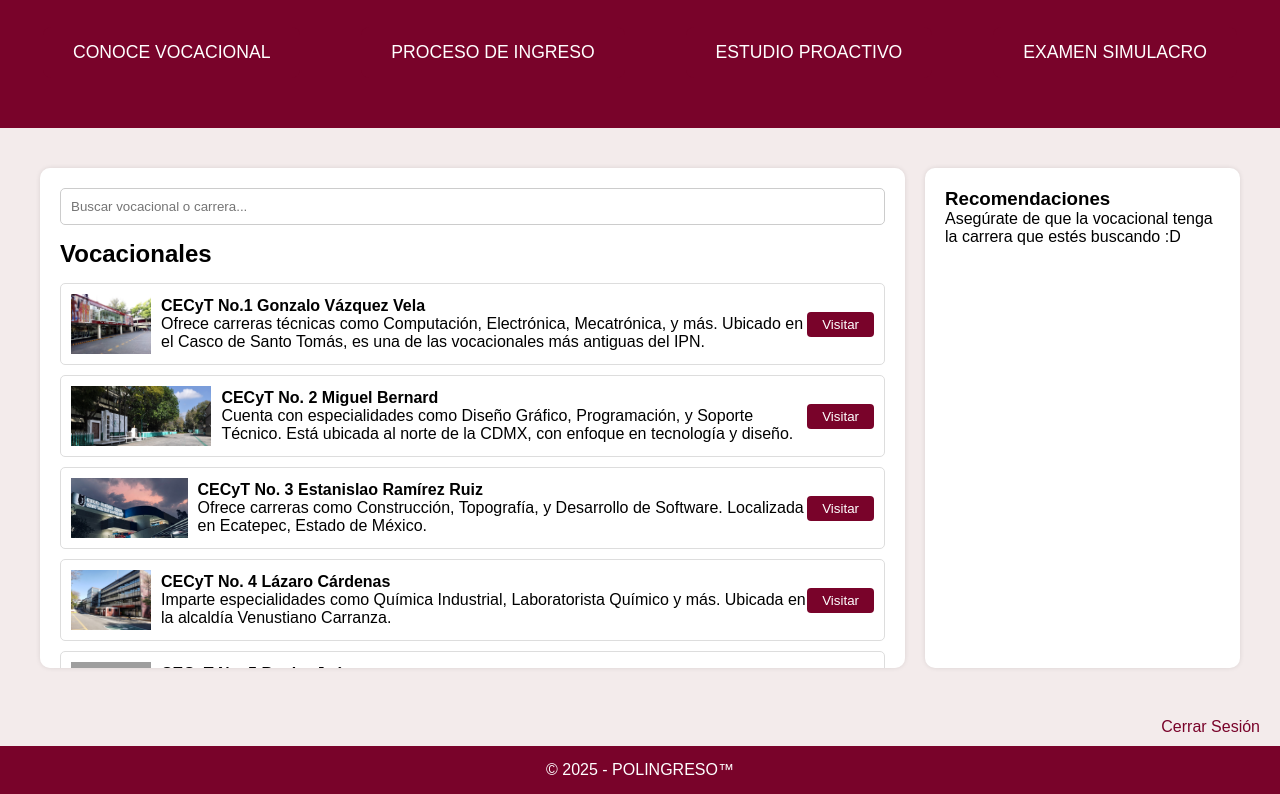
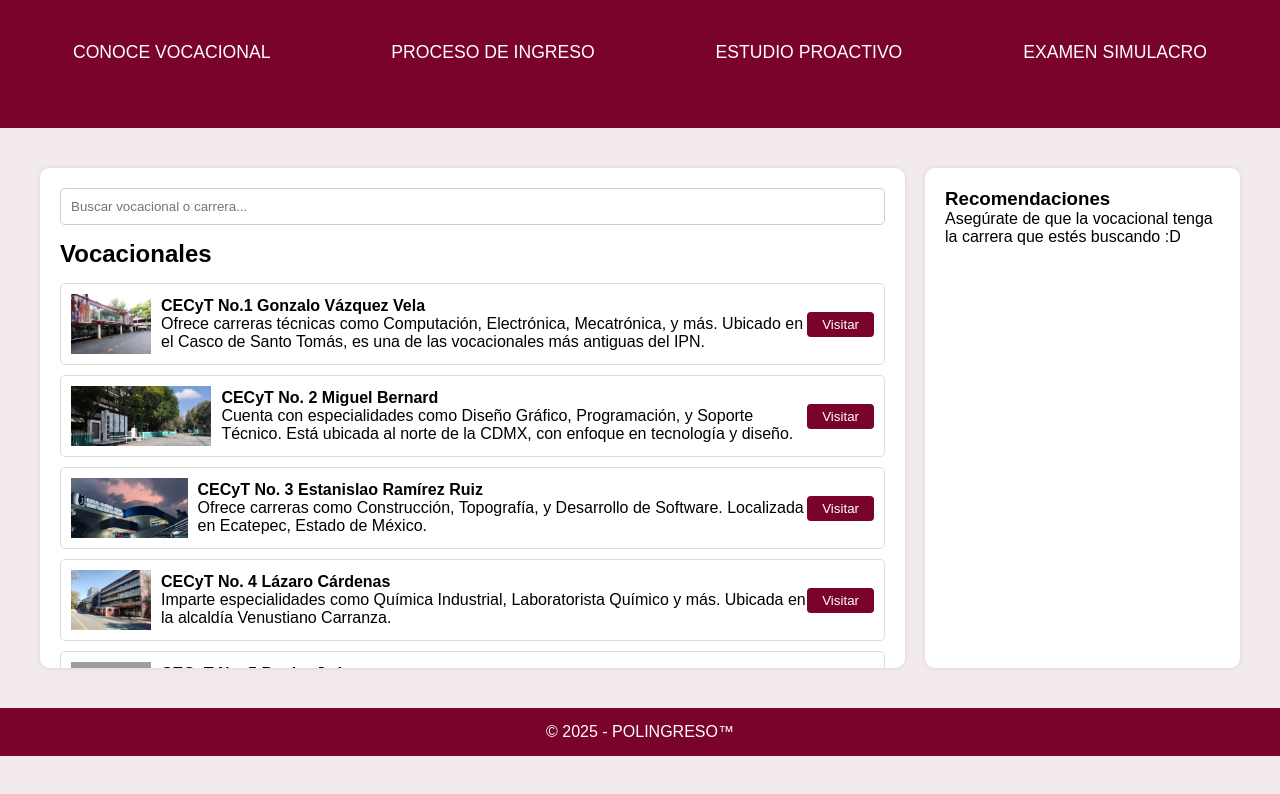
Before and after one commit to RowerX/Polingreso, a website: page public/vocacional.html in a window 1280 px wide. Shown: the part 100-894 px from the top of the page. After the commit the page ends 856 px from the top, so only its background shows below. Drawn offline with Linux system fonts and the light colour scheme; grey boxes are pictures that could not be loaded.

Commit message:
Update vocacional.html

```diff
--- a/public/vocacional.html
+++ b/public/vocacional.html
@@ -154,10 +154,6 @@
             <p>Asegúrate de que la vocacional tenga la carrera que estés buscando :D</p>
         </div>
     </div>
-
-    <div class="logout">
-        <a href="index.html">Cerrar Sesión</a>
-    </div>
     <div class="sidebar-container">
         <aside class="sidebar">
             <div>
```
